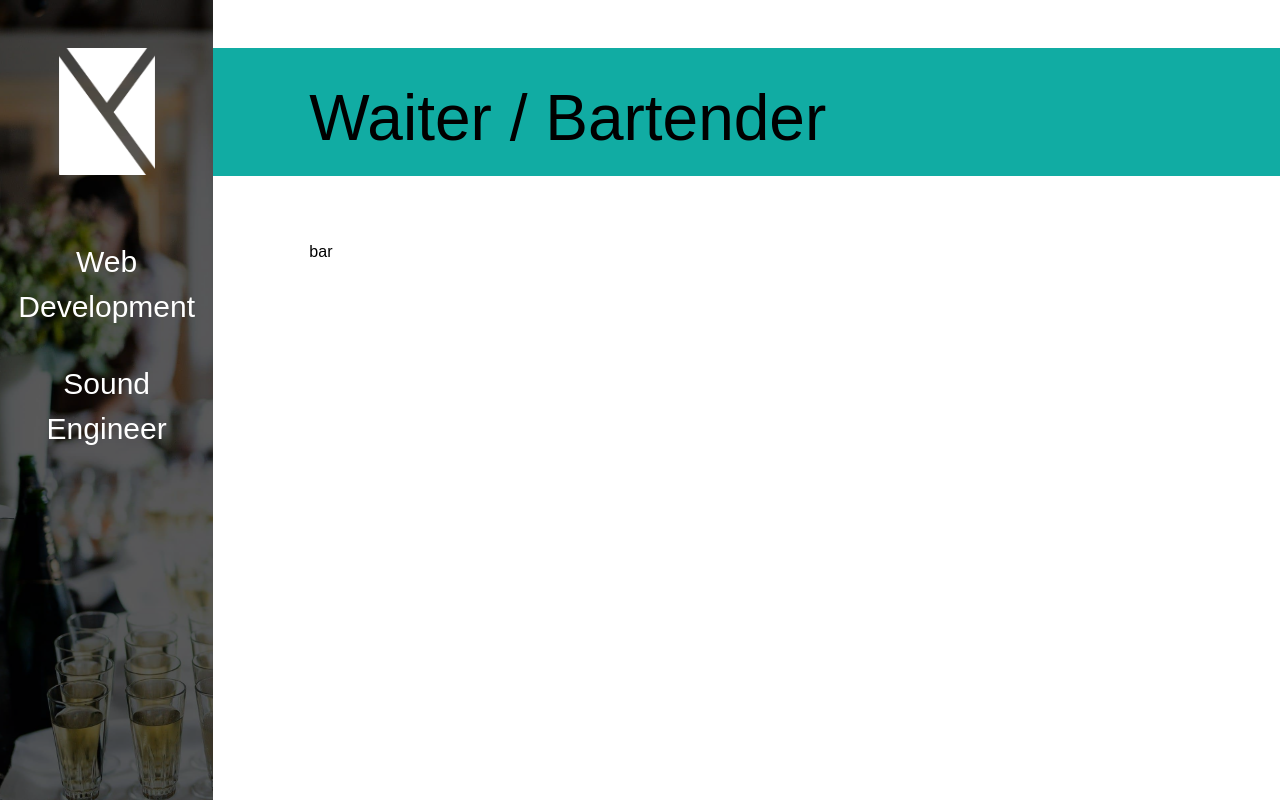
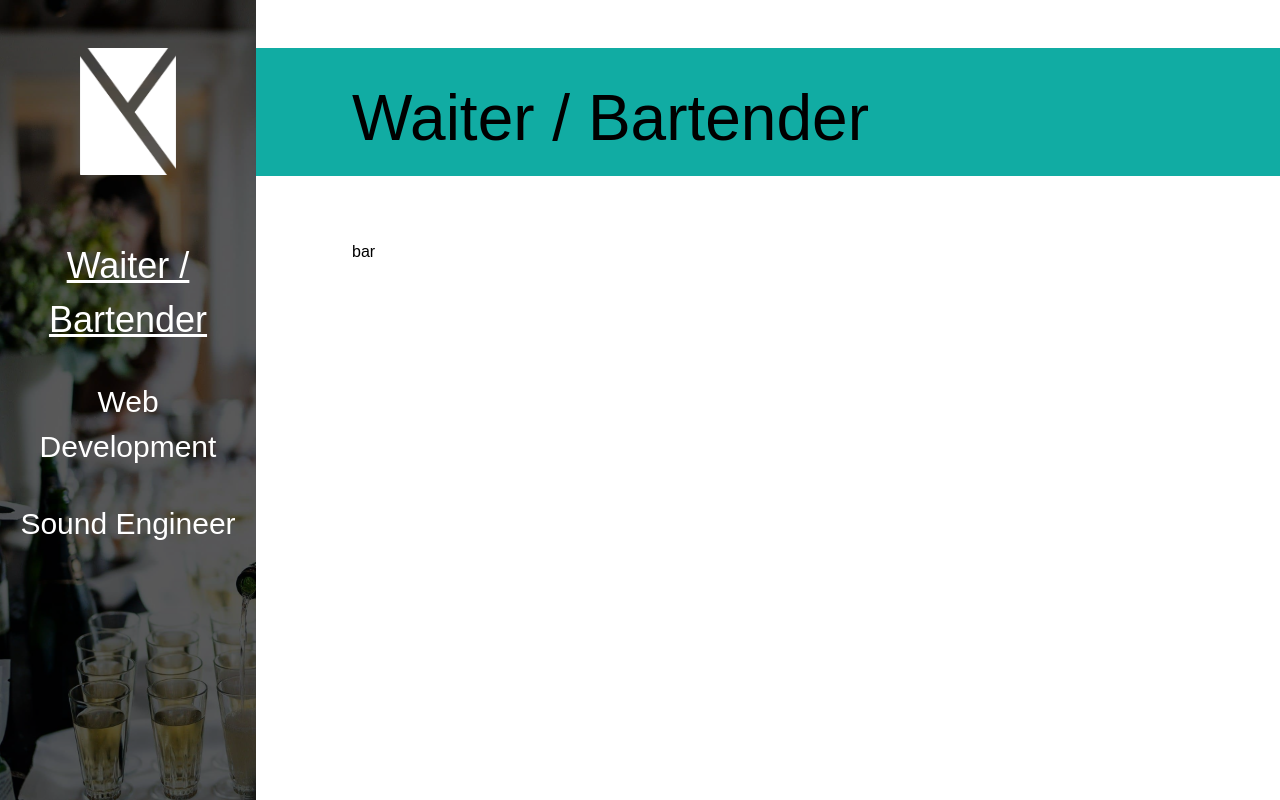
Before and after one commit to madriesen/martijndriesen.me, a Vue app: page /bar in a window 1280 px wide. Built offline with nearby package versions, Linux system fonts and the light colour scheme.

Commit message:
add animations

```diff
--- a/src/assets/scss/_detail.scss
+++ b/src/assets/scss/_detail.scss
@@ -1,15 +1,22 @@
 .aside-bar {
+    transition: background-image 200ms ease-in;
     transform-origin: top center;
-    animation: fullHeight 1000ms;
+    animation: fullHeight 600ms;
 }
 
 .title-div {
+    overflow: hidden;
     transform-origin: top left;
-    animation: fullWidth 1500ms;
+    animation: fullWidth 1000ms;
 }
 
 .detail-content {
-    animation: makeVisible 2500ms;
+    animation: makeVisible 2000ms;
+}
+
+.detail-header {
+    width:0;
+    animation: fadeIn 1500ms;
 }
 
 @keyframes fullHeight {
@@ -24,15 +31,17 @@
 
 @keyframes fullWidth {
     0% {
-        transform: scaleX(0);
+        width: 0;
+        padding: 0;
     }
 
     50% {
-        transform: scaleX(0);
+        width: 0;
+        padding: 0;
     }
 
     100% {
-        transform: scaleY(1);
+        width: 1;
     }
 }
 
@@ -40,10 +49,22 @@
     0% {
         opacity: 0;
     }
-    60% {
+    75% {
         opacity: 0;
     }
     100% {
         opacity: 1;
     }
 }
+
+@keyframes fadeIn {
+    0% {
+        width: 100%;
+    }
+    60% {
+        width: 100%;
+    }
+    100% {
+        width: 0;
+    }
+}
--- a/src/assets/scss/_home.scss
+++ b/src/assets/scss/_home.scss
@@ -1,10 +1,10 @@
 .makeSmall {
-    animation: makeSmall 1000ms;
+    animation: makeSmall 600ms;
     animation-fill-mode: forwards;
 }
 
 .stayLarge {
-    animation: stayLarge 1000ms;
+    animation: stayLarge 600ms;
     animation-fill-mode: forwards;
 }
 
--- a/src/assets/scss/_main.scss
+++ b/src/assets/scss/_main.scss
@@ -1,4 +1,5 @@
 * {
     padding: 0;
     margin: 0;
+    animation-timing-function: ease-out;
 }
--- a/src/components/MyRouterLink.vue
+++ b/src/components/MyRouterLink.vue
@@ -27,7 +27,9 @@ export default {
       if (
         this.location !== '/'
         && (this.current_location === 'home' || this.current_location === '/')
-      ) delaytime = 1400;
+      ) {
+        delaytime = 1000;
+      }
       console.log('delaytime for ', this.location, delaytime);
 
       this.setCurrentLocation(this.location);
--- a/src/components/detail/AsideBar.vue
+++ b/src/components/detail/AsideBar.vue
@@ -1,6 +1,6 @@
 <template>
   <div
-    class="aside-bar h-full w-64 z-0
+    class="aside-bar h-full w-3/12 z-0
     relative h-full bg-no-repeat bg-center bg-cover
     "
     :style="{
--- a/src/components/detail/SideNav.vue
+++ b/src/components/detail/SideNav.vue
@@ -5,6 +5,7 @@
         v-for="(location, title) in navItems"
         :key="title"
         :route="location.title"
+        :current="location.title === current_location"
       >
         {{ location.text }}
       </list-item>
@@ -30,7 +31,7 @@ export default {
       locations: 'locations',
     }),
     navItems() {
-      return this.locations.filter((item) => item.title !== this.current_location && item.title !== 'home');
+      return this.locations.filter((item) => item.title !== 'home');
     },
   },
 };
--- a/src/components/detail/SideNavListItem.vue
+++ b/src/components/detail/SideNavListItem.vue
@@ -1,6 +1,10 @@
 <template>
   <li class="p-4 text-3xl">
-    <my-router-link :location="this.route">
+    <my-router-link
+      class="transition-all duration-300"
+      :location="this.route"
+      :class="current ? 'underline text-4xl' : ''"
+    >
       <slot></slot>
     </my-router-link>
   </li>
@@ -9,6 +13,6 @@
 <script>
 export default {
   name: 'list-item',
-  props: ['route'],
+  props: ['route', 'current'],
 };
 </script>
--- a/src/views/Detail.vue
+++ b/src/views/Detail.vue
@@ -7,8 +7,12 @@
         class="title-div w-full h-32 bg-primary
         flex items-center content-center justify-start  pl-24"
       >
-        <h1 class="detail-content text-white text-6xl pt-3">
+        <h1 class="relative text-white text-6xl pt-3 overflow-hidden">
           {{ this.title[0].text }}
+          <div
+            class="top-0 right-0 bottom-0
+          absolute h-full bg-primary detail-header"
+          ></div>
         </h1>
       </div>
 
```
